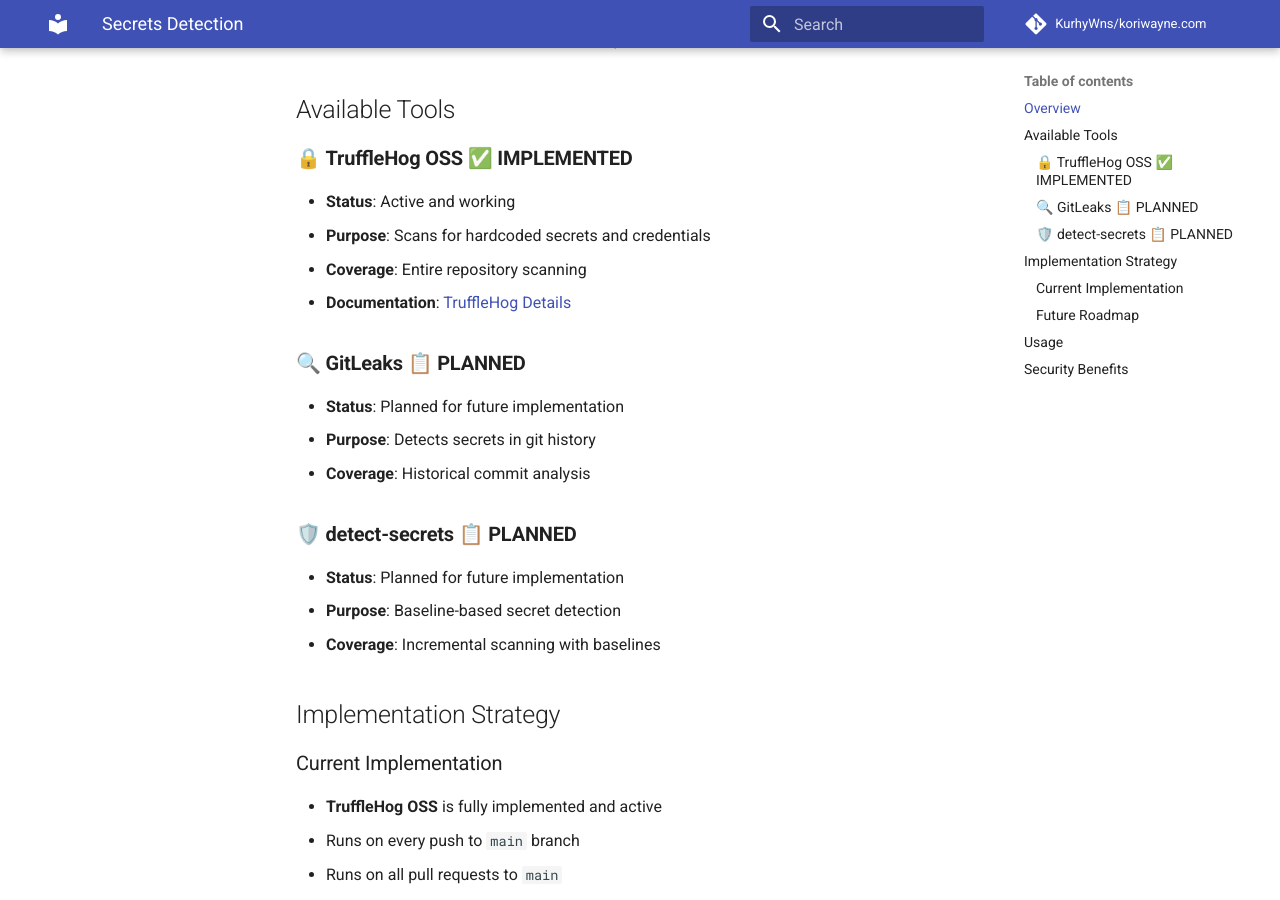
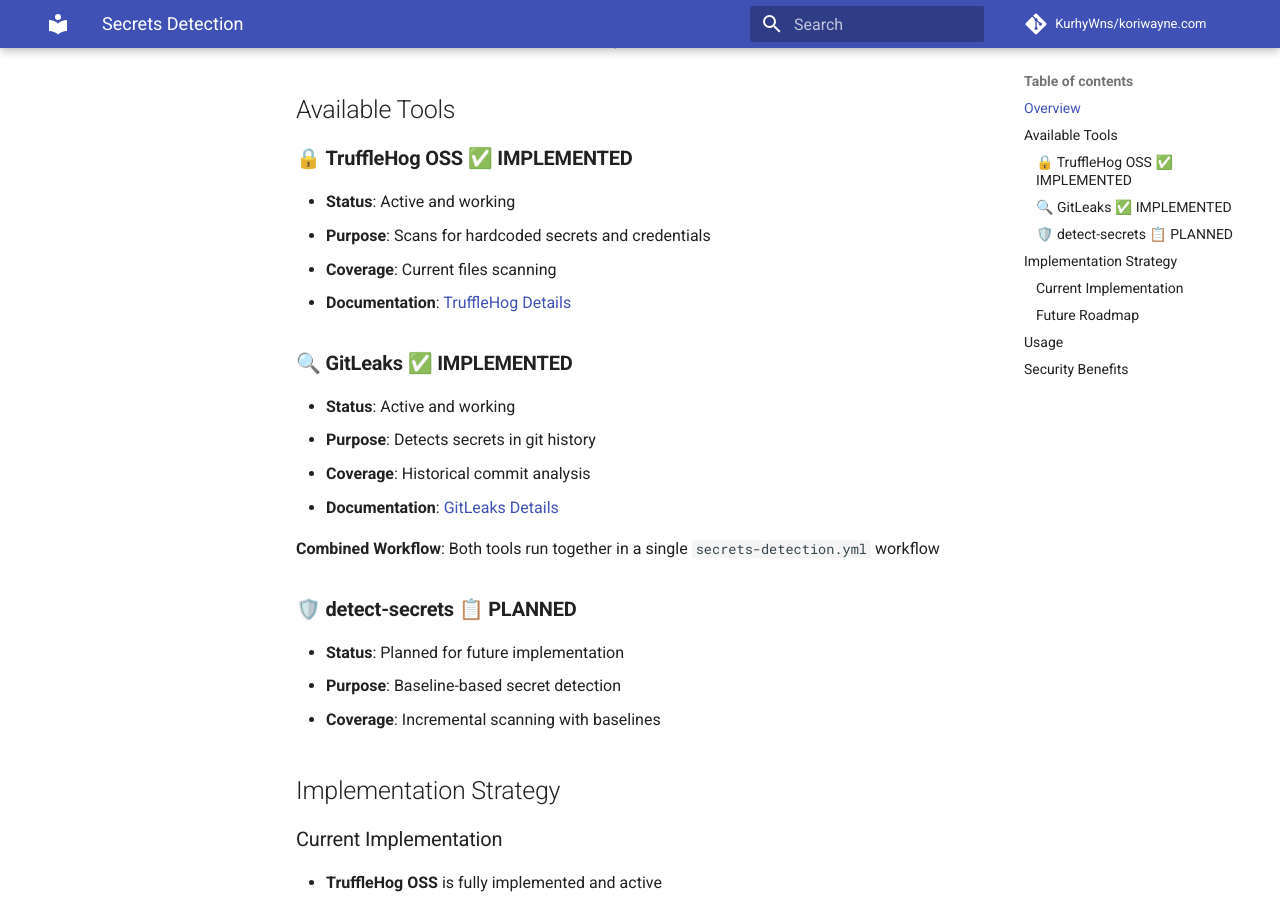
Before and after one commit to KurhyWns/koriwayne.com, an MkDocs documentation site: the page built from docs/shared-pipelines/secrets-detection/index.md, in a window 1280 px wide and 900 px high, scrolled down 303 px. Built offline with MkDocs 1.6.1 and Material for MkDocs 9.7.7, drawn with Linux system fonts in a browser that asks for light colours; comment, search, counter and statistics services are not loaded.

Commit message:
Added gitleaks to secrets detection.

```diff
--- a/docs/shared-pipelines/secrets-detection/index.md
+++ b/docs/shared-pipelines/secrets-detection/index.md
@@ -9,13 +9,16 @@
 ### 🔒 **TruffleHog OSS** ✅ **IMPLEMENTED**
 - **Status**: Active and working
 - **Purpose**: Scans for hardcoded secrets and credentials
-- **Coverage**: Entire repository scanning
+- **Coverage**: Current files scanning
 - **Documentation**: [TruffleHog Details](trufflehog.md)
 
-### 🔍 **GitLeaks** 📋 **PLANNED**
-- **Status**: Planned for future implementation
+### 🔍 **GitLeaks** ✅ **IMPLEMENTED**
+- **Status**: Active and working
 - **Purpose**: Detects secrets in git history
 - **Coverage**: Historical commit analysis
+- **Documentation**: [GitLeaks Details](gitleaks.md)
+
+**Combined Workflow**: Both tools run together in a single `secrets-detection.yml` workflow
 
 ### 🛡️ **detect-secrets** 📋 **PLANNED**
 - **Status**: Planned for future implementation
--- a/mkdocs.yml
+++ b/mkdocs.yml
@@ -29,6 +29,7 @@
       - Overview: shared-pipelines/index.md
       - Secrets Detection:
         - TruffleHog: shared-pipelines/secrets-detection/trufflehog.md
+        - GitLeaks: shared-pipelines/secrets-detection/gitleaks.md
   - Documentation:
     - Gitea: gitea/index.md
     - MetalLB: metallb/index.md
```
Also changed, not shown: docs/shared-pipelines/secrets-detection/gitleaks.md (added, +110 -0 lines).
